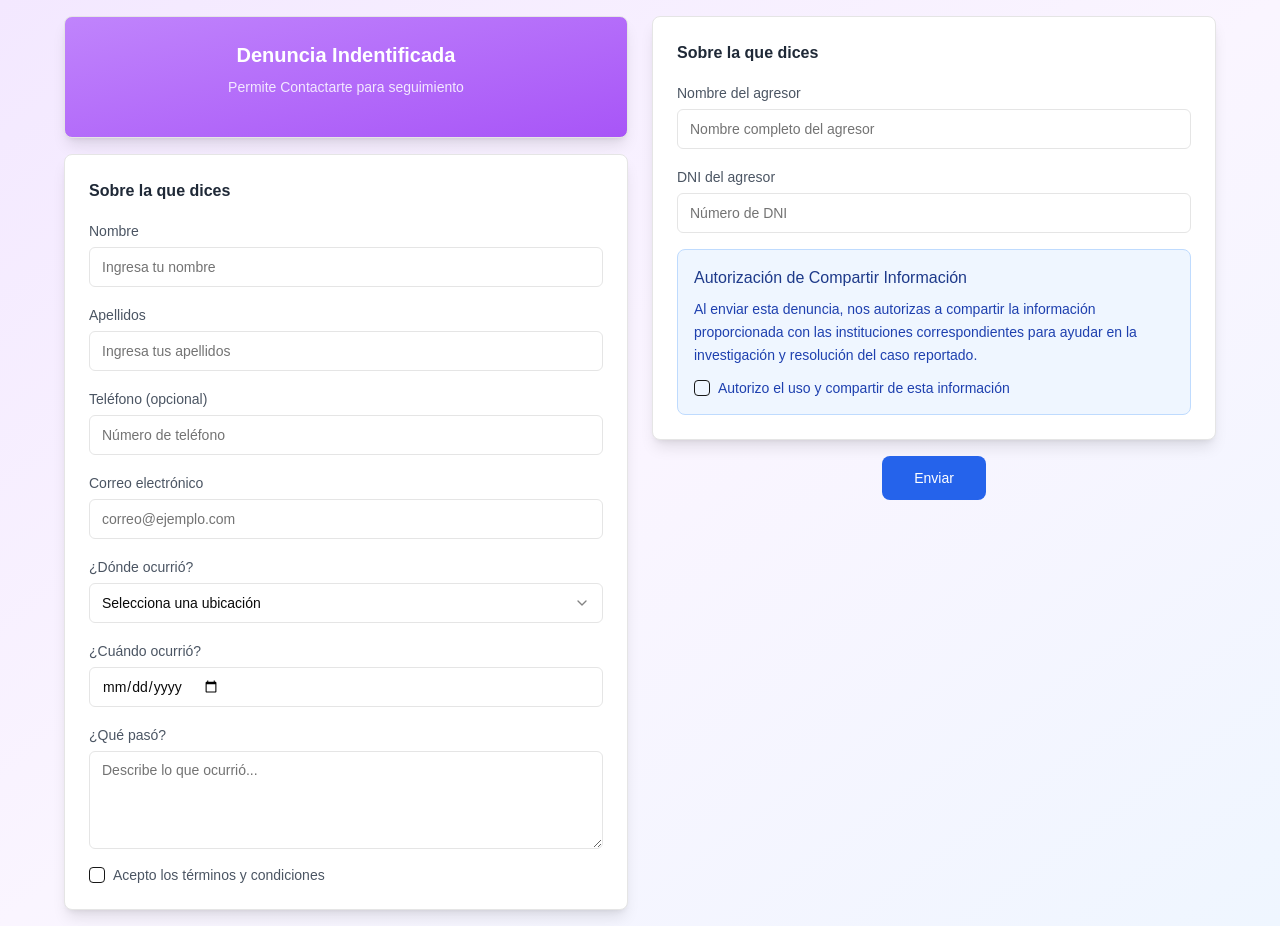
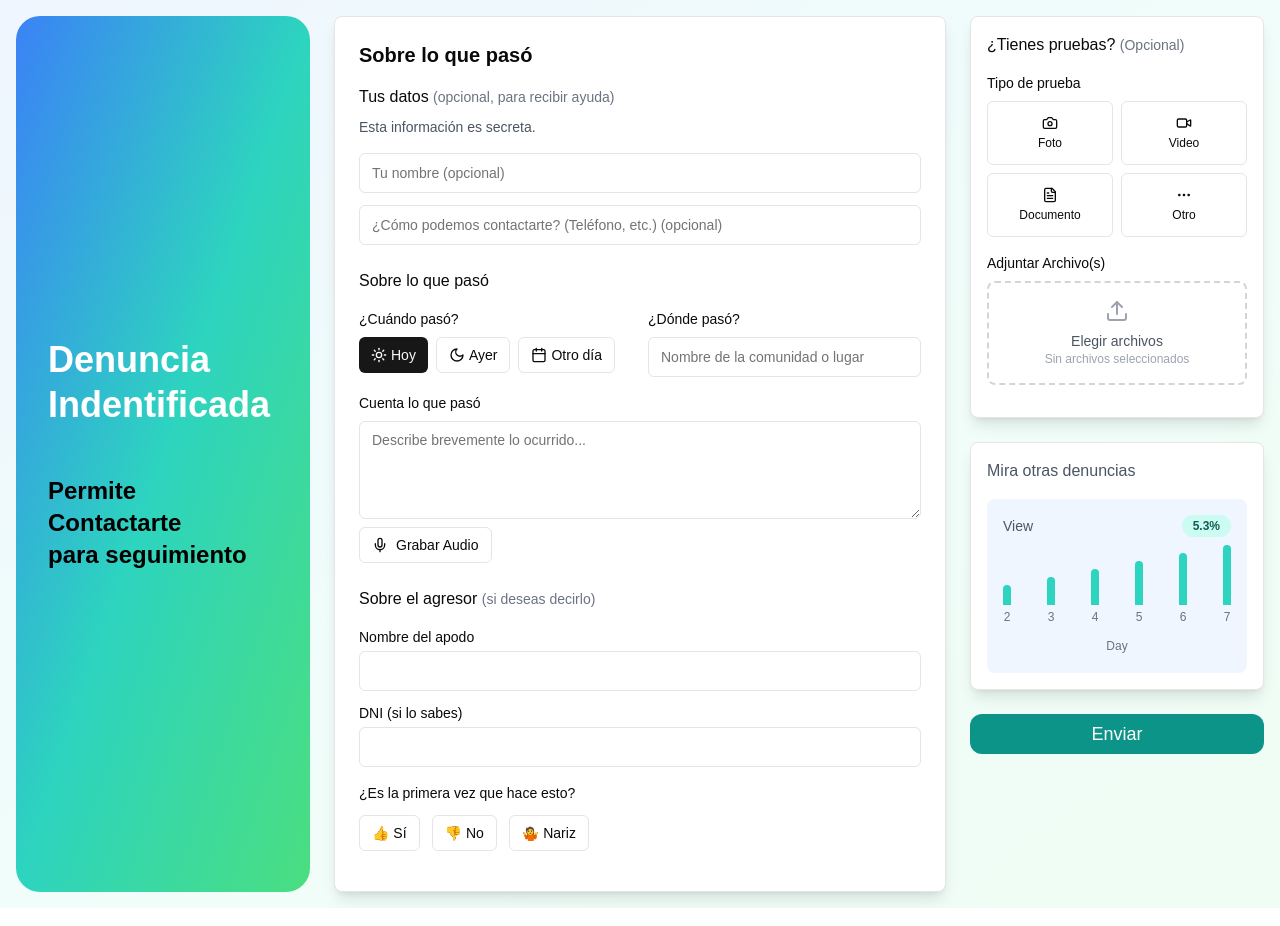
Before and after one commit to livs520/Sikuar, a Next.js app: page / in a window 1280 px wide. Built offline with nearby package versions, Linux system fonts and the light colour scheme.

Commit message:
refactor: remove wallet section and update color palette
Remove crypto wallet info and adopt corporate, calming color scheme

Co-authored-by: null <202547348+livs520@users.noreply.github.com>

```diff
--- a/app/page.tsx
+++ b/app/page.tsx
@@ -1,132 +1,270 @@
 "use client"
 
+import type React from "react"
+
+import { useState } from "react"
 import { Card, CardContent } from "@/components/ui/card"
 import { Button } from "@/components/ui/button"
 import { Input } from "@/components/ui/input"
 import { Label } from "@/components/ui/label"
 import { Textarea } from "@/components/ui/textarea"
-import { Select, SelectContent, SelectItem, SelectTrigger, SelectValue } from "@/components/ui/select"
-import { Checkbox } from "@/components/ui/checkbox"
+import { Badge } from "@/components/ui/badge"
+import { Sun, Moon, Calendar, Mic, Camera, Video, FileText, MoreHorizontal, Upload, X } from "lucide-react"
 
-export default function IncidentPanel() {
+export default function DenunciaForm() {
+  const [selectedTime, setSelectedTime] = useState("hoy")
+  const [selectedFirstTime, setSelectedFirstTime] = useState("")
+  const [selectedFiles, setSelectedFiles] = useState<File[]>([])
+
+  const handleFileUpload = (event: React.ChangeEvent<HTMLInputElement>) => {
+    const files = Array.from(event.target.files || [])
+    setSelectedFiles((prev) => [...prev, ...files])
+  }
+
+  const removeFile = (index: number) => {
+    setSelectedFiles((prev) => prev.filter((_, i) => i !== index))
+  }
+
   return (
-    <div className="min-h-screen bg-gradient-to-br from-purple-100 via-purple-50 to-blue-50 p-4">
-      <div className="max-w-6xl mx-auto grid grid-cols-1 lg:grid-cols-2 gap-6">
-        {/* Panel Izquierdo - Denuncia */}
-        <div className="space-y-4">
-          <Card className="bg-gradient-to-br from-purple-400 to-purple-500 text-white shadow-lg">
-            <CardContent className="p-6">
-              <div className="text-center mb-4">
-                <h2 className="text-xl font-bold mb-2">Denuncia Indentificada</h2>
-                <p className="text-purple-100 text-sm">Permite Contactarte para seguimiento</p>
+    <div className="min-h-screen bg-gradient-to-br from-blue-50 via-teal-50 to-green-50 p-4">
+      <div className="max-w-7xl mx-auto grid grid-cols-1 lg:grid-cols-4 gap-6">
+        {/* Panel Izquierdo - Branding */}
+        <div className="lg:col-span-1">
+          <div className="bg-gradient-to-br from-blue-500 via-teal-400 to-green-400 rounded-3xl p-8 text-white h-full min-h-[400px] flex flex-col justify-center">
+            <h1 className="text-4xl font-bold mb-4 leading-tight">
+              Denuncia
+              <br />
+              Indentificada
+            </h1>
+            <p className="text-2xl font-bold text-black mt-8">
+              Permite
+              <br />
+              Contactarte
+              <br />
+              para seguimiento
+            </p>
           </div>
-            </CardContent>
-          </Card>
+        </div>
 
-          {/* Formulario de datos personales */}
+        {/* Panel Central - Formulario */}
+        <div className="lg:col-span-2 space-y-6">
           <Card className="shadow-lg">
             <CardContent className="p-6">
-              <h3 className="font-semibold mb-4 text-gray-800">Sobre la que dices</h3>
+              <div className="space-y-6">
+                {/* Sobre lo que pasó */}
+                <div>
+                  <h2 className="text-xl font-semibold mb-4">Sobre lo que pasó</h2>
 
-              <div className="space-y-4">
+                  <div className="mb-4">
+                    <h3 className="font-medium mb-2">
+                      Tus datos <span className="text-gray-500 text-sm">(opcional, para recibir ayuda)</span>
+                    </h3>
+                    <p className="text-sm text-gray-600 mb-4">Esta información es secreta.</p>
+
+                    <div className="space-y-3">
+                      <Input placeholder="Tu nombre (opcional)" />
+                      <Input placeholder="¿Cómo podemos contactarte? (Teléfono, etc.) (opcional)" />
+                    </div>
+                  </div>
+                </div>
+
+                {/* Sobre lo que pasó - Detalles */}
                 <div>
-                  <Label className="text-sm text-gray-600">Nombre</Label>
-                  <Input placeholder="Ingresa tu nombre" className="mt-1" />
+                  <h3 className="font-medium mb-4">Sobre lo que pasó</h3>
+
+                  <div className="grid grid-cols-1 md:grid-cols-2 gap-4 mb-4">
+                    <div>
+                      <Label className="text-sm font-medium mb-2 block">¿Cuándo pasó?</Label>
+                      <div className="flex gap-2">
+                        <Button
+                          variant={selectedTime === "hoy" ? "default" : "outline"}
+                          size="sm"
+                          onClick={() => setSelectedTime("hoy")}
+                          className="flex items-center gap-1"
+                        >
+                          <Sun className="w-4 h-4" />
+                          Hoy
+                        </Button>
+                        <Button
+                          variant={selectedTime === "ayer" ? "default" : "outline"}
+                          size="sm"
+                          onClick={() => setSelectedTime("ayer")}
+                          className="flex items-center gap-1"
+                        >
+                          <Moon className="w-4 h-4" />
+                          Ayer
+                        </Button>
+                        <Button
+                          variant={selectedTime === "otro" ? "default" : "outline"}
+                          size="sm"
+                          onClick={() => setSelectedTime("otro")}
+                          className="flex items-center gap-1"
+                        >
+                          <Calendar className="w-4 h-4" />
+                          Otro día
+                        </Button>
+                      </div>
                     </div>
 
                     <div>
-                  <Label className="text-sm text-gray-600">Apellidos</Label>
-                  <Input placeholder="Ingresa tus apellidos" className="mt-1" />
+                      <Label className="text-sm font-medium mb-2 block">¿Dónde pasó?</Label>
+                      <Input placeholder="Nombre de la comunidad o lugar" />
+                    </div>
+                  </div>
+
+                  <div className="mb-4">
+                    <Label className="text-sm font-medium mb-2 block">Cuenta lo que pasó</Label>
+                    <Textarea placeholder="Describe brevemente lo ocurrido..." rows={4} className="mb-2" />
+                    <Button variant="outline" size="sm" className="flex items-center gap-2">
+                      <Mic className="w-4 h-4" />
+                      Grabar Audio
+                    </Button>
+                  </div>
+                </div>
+
+                {/* Sobre el agresor */}
+                <div>
+                  <h3 className="font-medium mb-4">
+                    Sobre el agresor <span className="text-gray-500 text-sm">(si deseas decirlo)</span>
+                  </h3>
+
+                  <div className="space-y-3 mb-4">
+                    <div>
+                      <Label className="text-sm font-medium mb-1 block">Nombre del apodo</Label>
+                      <Input placeholder="" />
                     </div>
 
                     <div>
-                  <Label className="text-sm text-gray-600">Teléfono (opcional)</Label>
-                  <Input placeholder="Número de teléfono" className="mt-1" />
+                      <Label className="text-sm font-medium mb-1 block">DNI (si lo sabes)</Label>
+                      <Input placeholder="" />
+                    </div>
                   </div>
 
-                <div>
-                  <Label className="text-sm text-gray-600">Correo electrónico</Label>
-                  <Input type="email" placeholder="correo@ejemplo.com" className="mt-1" />
+                  <div className="mb-4">
+                    <Label className="text-sm font-medium mb-3 block">¿Es la primera vez que hace esto?</Label>
+                    <div className="flex gap-3">
+                      <Button
+                        variant={selectedFirstTime === "si" ? "default" : "outline"}
+                        size="sm"
+                        onClick={() => setSelectedFirstTime("si")}
+                        className="flex items-center gap-1"
+                      >
+                        👍 Sí
+                      </Button>
+                      <Button
+                        variant={selectedFirstTime === "no" ? "default" : "outline"}
+                        size="sm"
+                        onClick={() => setSelectedFirstTime("no")}
+                        className="flex items-center gap-1"
+                      >
+                        👎 No
+                      </Button>
+                      <Button
+                        variant={selectedFirstTime === "nariz" ? "default" : "outline"}
+                        size="sm"
+                        onClick={() => setSelectedFirstTime("nariz")}
+                        className="flex items-center gap-1"
+                      >
+                        🤷 Nariz
+                      </Button>
                     </div>
-
-                <div>
-                  <Label className="text-sm text-gray-600">¿Dónde ocurrió?</Label>
-                  <Select>
-                    <SelectTrigger className="mt-1">
-                      <SelectValue placeholder="Selecciona una ubicación" />
-                    </SelectTrigger>
-                    <SelectContent>
-                      <SelectItem value="oficina">Oficina</SelectItem>
-                      <SelectItem value="almacen">Almacén</SelectItem>
-                      <SelectItem value="fabrica">Fábrica</SelectItem>
-                      <SelectItem value="otro">Otro</SelectItem>
-                    </SelectContent>
-                  </Select>
                   </div>
-
-                <div>
-                  <Label className="text-sm text-gray-600">¿Cuándo ocurrió?</Label>
-                  <Input type="date" className="mt-1" />
-                </div>
-
-                <div>
-                  <Label className="text-sm text-gray-600">¿Qué pasó?</Label>
-                  <Textarea placeholder="Describe lo que ocurrió..." rows={4} className="mt-1" />
-                </div>
-
-                <div className="flex items-center space-x-2">
-                  <Checkbox id="terms" />
-                  <Label htmlFor="terms" className="text-sm text-gray-600">
-                    Acepto los términos y condiciones
-                  </Label>
                 </div>
               </div>
             </CardContent>
           </Card>
         </div>
 
-        {/* Panel Derecho - Información adicional */}
-        <div className="space-y-4">
+        {/* Panel Derecho */}
+        <div className="lg:col-span-1 space-y-6">
+          {/* Evidencias */}
           <Card className="shadow-lg">
-            <CardContent className="p-6">
-              <h3 className="font-semibold mb-4 text-gray-800">Sobre la que dices</h3>
+            <CardContent className="p-4">
+              <h3 className="font-medium mb-4">
+                ¿Tienes pruebas? <span className="text-gray-500 text-sm">(Opcional)</span>
+              </h3>
 
-              <div className="space-y-4">
-                <div>
-                  <Label className="text-sm text-gray-600">Nombre del agresor</Label>
-                  <Input placeholder="Nombre completo del agresor" className="mt-1" />
+              <div className="mb-4">
+                <Label className="text-sm font-medium mb-2 block">Tipo de prueba</Label>
+                <div className="grid grid-cols-2 gap-2 mb-4">
+                  <Button variant="outline" size="sm" className="flex flex-col items-center gap-1 h-16">
+                    <Camera className="w-5 h-5" />
+                    <span className="text-xs">Foto</span>
+                  </Button>
+                  <Button variant="outline" size="sm" className="flex flex-col items-center gap-1 h-16">
+                    <Video className="w-5 h-5" />
+                    <span className="text-xs">Video</span>
+                  </Button>
+                  <Button variant="outline" size="sm" className="flex flex-col items-center gap-1 h-16">
+                    <FileText className="w-5 h-5" />
+                    <span className="text-xs">Documento</span>
+                  </Button>
+                  <Button variant="outline" size="sm" className="flex flex-col items-center gap-1 h-16">
+                    <MoreHorizontal className="w-5 h-5" />
+                    <span className="text-xs">Otro</span>
+                  </Button>
+                </div>
               </div>
 
-                <div>
-                  <Label className="text-sm text-gray-600">DNI del agresor</Label>
-                  <Input placeholder="Número de DNI" className="mt-1" />
+              <div className="mb-4">
+                <Label className="text-sm font-medium mb-2 block">Adjuntar Archivo(s)</Label>
+                <div className="border-2 border-dashed border-gray-300 rounded-lg p-4 text-center">
+                  <input type="file" multiple onChange={handleFileUpload} className="hidden" id="file-upload" />
+                  <label htmlFor="file-upload" className="cursor-pointer">
+                    <Upload className="w-6 h-6 mx-auto mb-2 text-gray-400" />
+                    <p className="text-sm text-gray-600">Elegir archivos</p>
+                    <p className="text-xs text-gray-400">Sin archivos seleccionados</p>
+                  </label>
                 </div>
 
-                <div className="bg-blue-50 border border-blue-200 rounded-lg p-4 mt-6">
-                  <h4 className="font-medium text-blue-900 mb-2">Autorización de Compartir Información</h4>
-                  <p className="text-sm text-blue-800 leading-relaxed">
-                    Al enviar esta denuncia, nos autorizas a compartir la información proporcionada con las
-                    instituciones correspondientes para ayudar en la investigación y resolución del caso reportado.
-                  </p>
-                  <div className="flex items-center space-x-2 mt-3">
-                    <Checkbox id="authorization" />
-                    <Label htmlFor="authorization" className="text-sm text-blue-800">
-                      Autorizo el uso y compartir de esta información
-                    </Label>
+                {selectedFiles.length > 0 && (
+                  <div className="mt-2 space-y-1">
+                    {selectedFiles.map((file, index) => (
+                      <div key={index} className="flex items-center justify-between bg-gray-50 p-2 rounded">
+                        <span className="text-sm truncate">{file.name}</span>
+                        <Button variant="ghost" size="sm" onClick={() => removeFile(index)}>
+                          <X className="w-4 h-4" />
+                        </Button>
                       </div>
+                    ))}
+                  </div>
+                )}
+              </div>
+            </CardContent>
+          </Card>
+
+          {/* Otras denuncias */}
+          <Card className="shadow-lg">
+            <CardContent className="p-4">
+              <h3 className="font-medium mb-4 text-gray-600">Mira otras denuncias</h3>
+              <div className="bg-blue-50 rounded-lg p-4">
+                <div className="flex items-center justify-between mb-2">
+                  <span className="text-sm text-gray-600">View</span>
+                  <Badge variant="secondary" className="bg-teal-100 text-teal-800">
+                    5.3%
+                  </Badge>
+                </div>
+                <div className="h-20 flex items-end justify-between">
+                  {[2, 3, 4, 5, 6, 7].map((day, index) => (
+                    <div key={day} className="flex flex-col items-center">
+                      <div className="w-2 bg-teal-400 rounded-t" style={{ height: `${20 + index * 8}px` }}></div>
+                      <span className="text-xs text-gray-500 mt-1">{day}</span>
+                    </div>
+                  ))}
+                </div>
+                <div className="text-center mt-2">
+                  <span className="text-xs text-gray-500">Day</span>
                 </div>
               </div>
             </CardContent>
           </Card>
 
-          {/* Botón de envío */}
-          <div className="flex justify-center">
-            <Button className="bg-blue-600 hover:bg-blue-700 text-white px-8 py-2 rounded-lg font-medium" size="lg">
+          {/* Botón Enviar */}
+          <Button className="w-full bg-teal-600 hover:bg-teal-700 text-white py-3 text-lg font-medium rounded-xl">
             Enviar
           </Button>
         </div>
       </div>
     </div>
-    </div>
   )
 }
```
Also changed, not shown: public/images/form-reference.png (added). Lines whose indentation alone changed are shown as unchanged.
